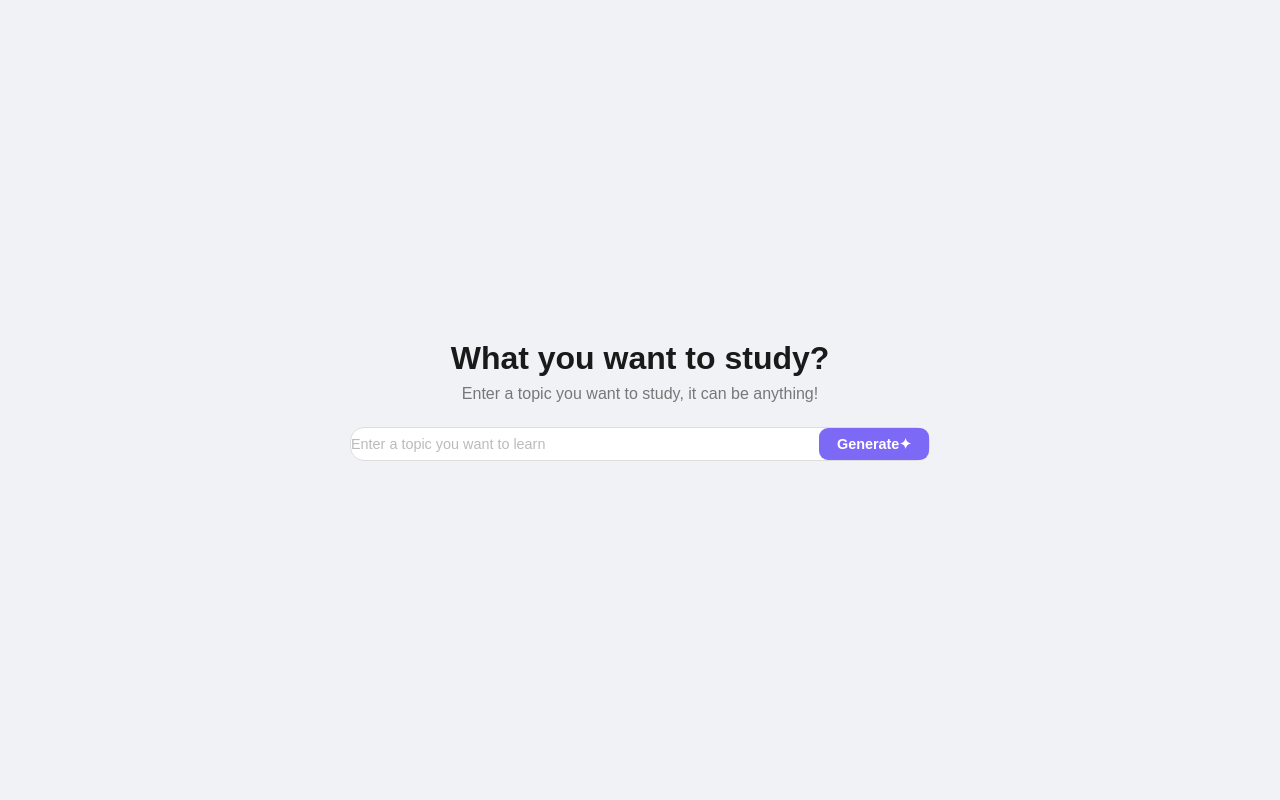
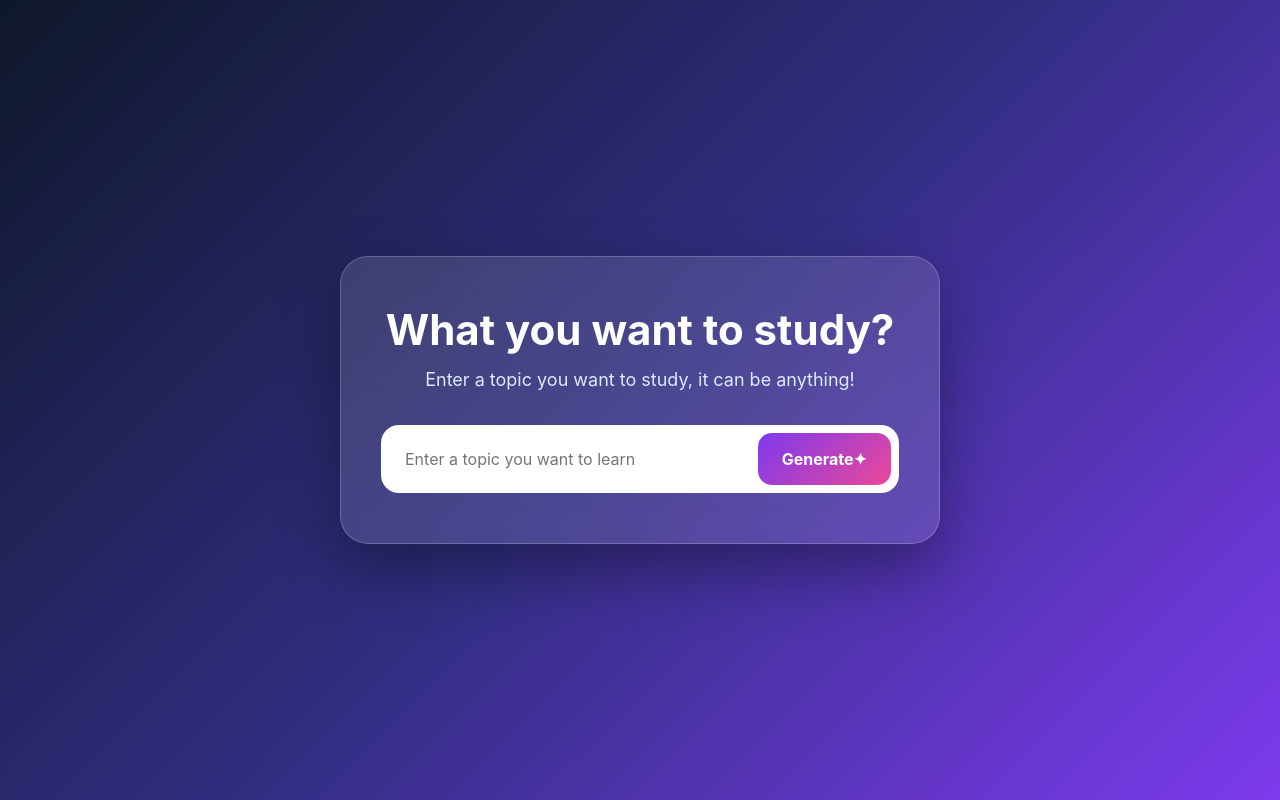
Before and after one commit to rTowerz/team-nova, a plain HTML site: page index.html in a window 1280 px wide. Drawn offline with Linux system fonts and the light colour scheme.

Commit message:
flashcard updated design

```diff
--- a/style.css
+++ b/style.css
@@ -1,80 +1,87 @@
-*, *::before, *::after {
-  box-sizing: border-box;
+* {
   margin: 0;
   padding: 0;
+  box-sizing: border-box;
+  font-family: "Inter", Arial, sans-serif;
 }
 
-
 body {
-    font-family: sans-serif;
-    background-color: #f0f2f5;
+  min-height: 100vh;
   display: flex;
+  justify-content: center;
   align-items: center;
-    justify-content: center;
-    height: 100vh;
+  background: linear-gradient(135deg, #0f172a, #312e81, #7c3aed);
+  color: white;
 }
 
 .container {
+  width: 90%;
+  max-width: 600px;
+  padding: 50px 40px;
   text-align: center;
-    width: 100%;
-    max-width: 580px;
+  border-radius: 28px;
+  background: rgba(255, 255, 255, 0.12);
+  backdrop-filter: blur(18px);
+  box-shadow: 0 25px 60px rgba(0, 0, 0, 0.35);
+  border: 1px solid rgba(255, 255, 255, 0.2);
 }
 
 .container h1 {
-    font-size: 2rem;
-    color: #1a1a1a;
-    margin-bottom: .5rem;
+  font-size: 42px;
+  margin-bottom: 15px;
+  line-height: 1.1;
 }
 
 .container p {
-    font-size: 1rem;
-    color: #777;
-    margin-bottom: 1.5rem;
+  font-size: 18px;
+  color: #dbeafe;
+  margin-bottom: 35px;
 }
 
 .input-inner {
   display: flex;
-    align-items: center;
+  gap: 12px;
   background: white;
-    border: 1.5px solid #ddd;
-    border-radius: 14px;
-    padding: .6rem .6rem .6rem 1,1rem;
-    gap: .5rem;
-    box-shadow: none;
-}
-
-input-inner:focus-within {
-  border-color: #7c6af7;
+  padding: 8px;
+  border-radius: 18px;
 }
 
 .input-inner input {
   flex: 1;
   border: none;
   outline: none;
-    font-size: .9rem;
-    font-family: inherit;
-    background: transparent;
-    color: #1a1a2e;
-}
-
-.input-inner input::placeholder {
-    color: #bbb;
-
+  padding: 16px;
+  font-size: 16px;
+  border-radius: 14px;
 }
 
 .Send {
-    background: #7c6af7;
+  border: none;
+  padding: 16px 24px;
+  border-radius: 14px;
+  background: linear-gradient(135deg, #7c3aed, #ec4899);
   color: white;
-    border: none;
-    border-radius: 9px;
-    padding: .5rem 1.1rem;
-    font-size: .9rem;
+  font-size: 16px;
+  font-weight: 700;
   cursor: pointer;
-    font-weight: 600;
-    white-space: nowrap;
+  transition: 0.25s ease;
 }
 
 .Send:hover {
-    background: #0c235d;
+  transform: translateY(-2px);
+  box-shadow: 0 10px 25px rgba(236, 72, 153, 0.4);
+}
 
+@media (max-width: 600px) {
+  .container h1 {
+    font-size: 32px;
   }
+
+  .input-inner {
+    flex-direction: column;
+  }
+
+  .Send {
+    width: 100%;
+  }
+}
```
Lines whose indentation alone changed are shown as unchanged.
